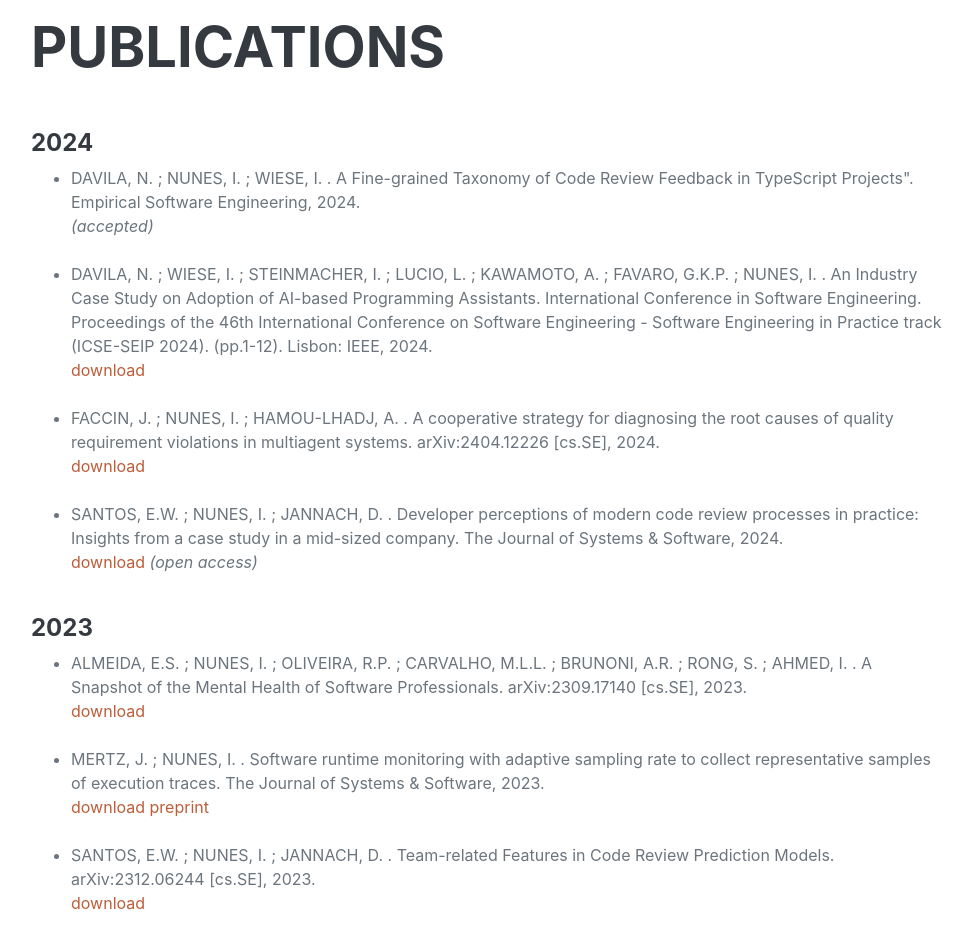
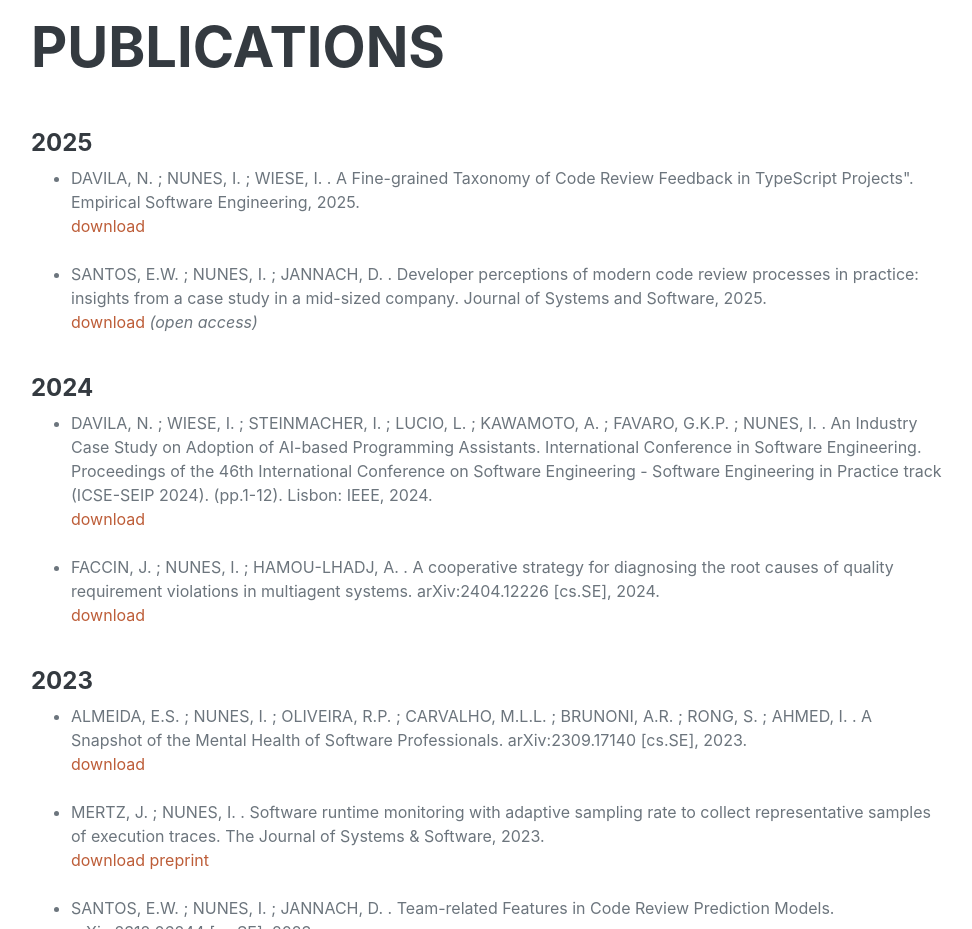
Before and after one commit to ingridnunes/ingridnunes.github.io, a plain HTML site: page index.html in a window 1280 px wide. Shown: the part 4620-5549 px from the top of the page, without its empty margins (289-1261 px from the left). Drawn offline with nearby package versions, Linux system fonts and the light colour scheme; a web font is replaced by a local one.

Commit message:
Latest papers

```diff
--- a/index.html
+++ b/index.html
@@ -372,17 +372,24 @@
                 <div class="resume-section-content">
                     <h2 class="mb-5">Publications</h2>
 
+<h4>2025</h4>
+
+<ul>
+
+    <li>DAVILA, N. ; NUNES, I. ; WIESE, I. . A Fine-grained Taxonomy of Code Review Feedback in TypeScript Projects". Empirical Software Engineering, 2025.<br/><a href="https://doi.org/10.1007/s10664-024-10604-y">download</a><br/>&nbsp;</li>
+
+    <li>SANTOS, E.W. ; NUNES, I. ; JANNACH, D. . Developer perceptions of modern code review processes in practice: insights from a case study in a mid-sized company. Journal of Systems and Software, 2025.<br/><a href="https://doi.org/10.1016/j.jss.2024.112288">download</a> <i>(open access)</i><br/>&nbsp;</li>
+
+</ul>
+
+
 <h4>2024</h4>
 
 <ul>
 
-    <li>DAVILA, N. ; NUNES, I. ; WIESE, I. . A Fine-grained Taxonomy of Code Review Feedback in TypeScript Projects". Empirical Software Engineering, 2024.<br/><!--<a href="https://dl.acm.org/doi/10.1145/3639477.3643648">download</a>--><i>(accepted)</i><br/>&nbsp;</li>
-
 	<li>DAVILA, N. ; WIESE, I. ; STEINMACHER, I. ; LUCIO, L. ; KAWAMOTO, A. ; FAVARO, G.K.P. ; NUNES, I. . An Industry Case Study on Adoption of AI-based Programming Assistants. International Conference in Software Engineering. Proceedings of the 46th International Conference on Software Engineering - Software Engineering in Practice track (ICSE-SEIP 2024). (pp.1-12). Lisbon: IEEE, 2024.<br/><a href="https://dl.acm.org/doi/10.1145/3639477.3643648">download</a><br/>&nbsp;</li>
 
 	<li>FACCIN, J. ; NUNES, I. ; HAMOU-LHADJ, A. . A cooperative strategy for diagnosing the root causes of quality requirement violations in multiagent systems. arXiv:2404.12226 [cs.SE], 2024.<br/><a href="http://arxiv.org/abs/2404.12226">download</a><br/>&nbsp;</li>
-
-    <li>SANTOS, E.W. ; NUNES, I. ; JANNACH, D. . Developer perceptions of modern code review processes in practice: Insights from a case study in a mid-sized company. The Journal of Systems & Software, 2024.<br/><a href="https://doi.org/10.1016/j.jss.2024.112288">download</a> <i>(open access)</i><br/>&nbsp;</li>
 
 </ul>
 
```
